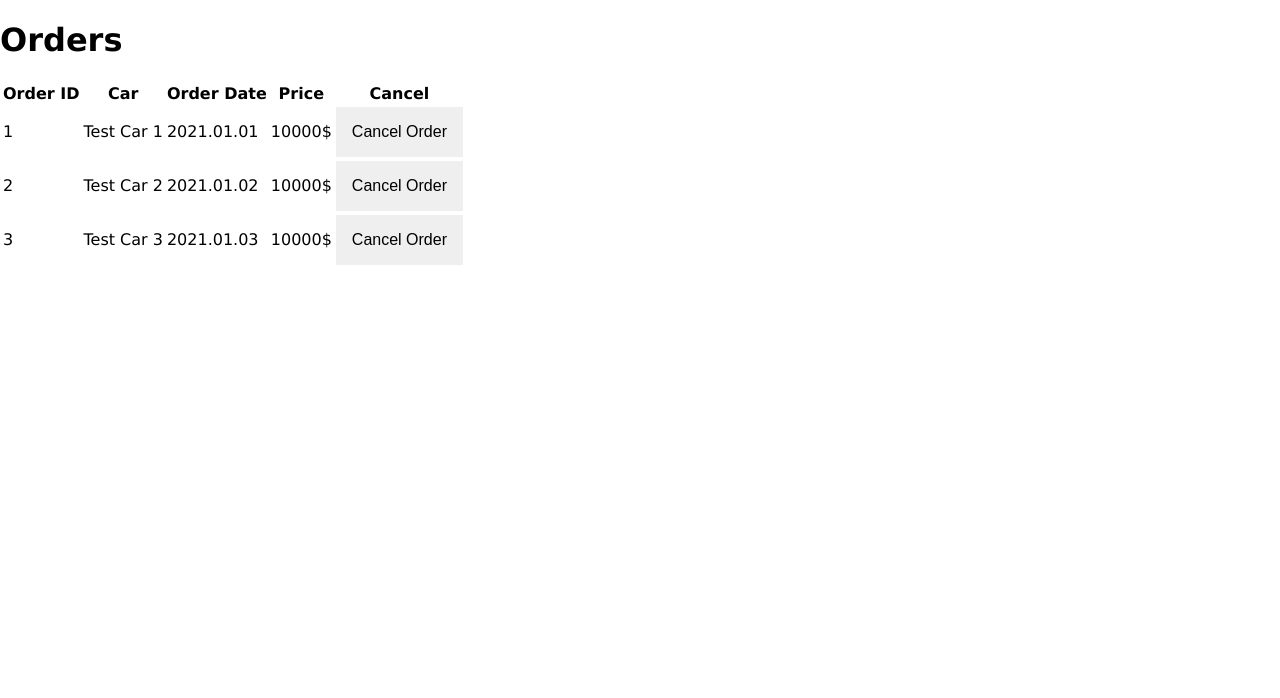
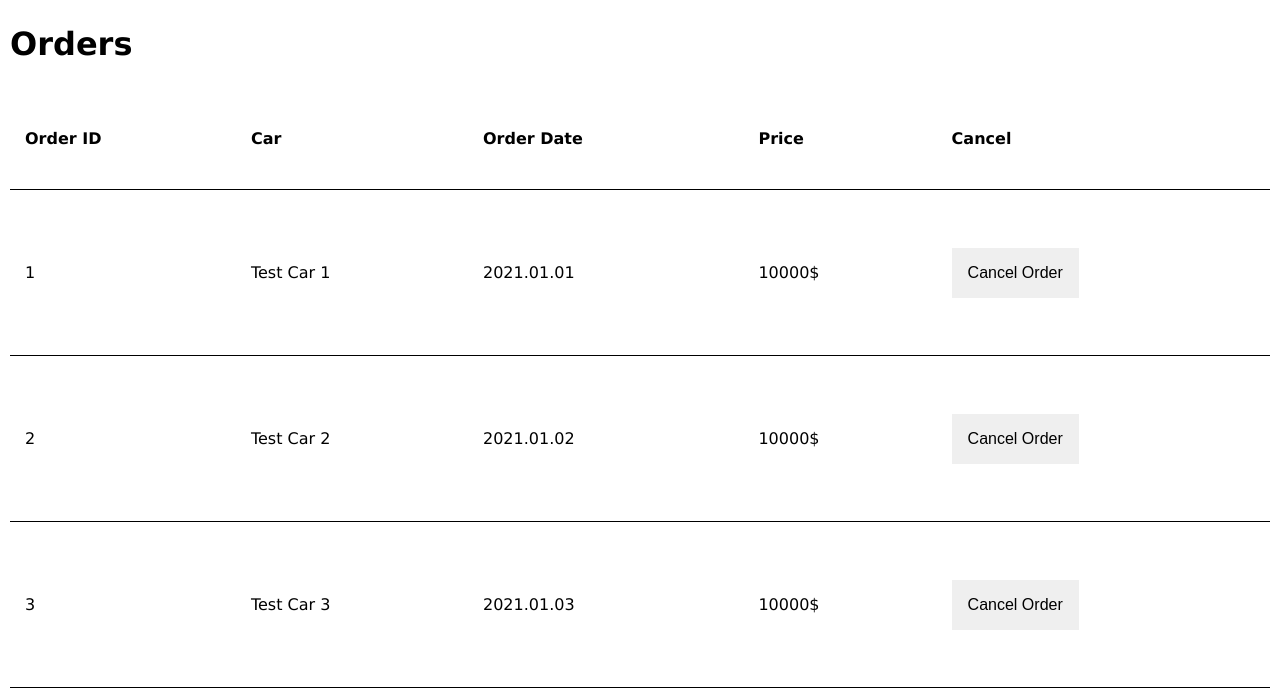
Before and after one commit to hammerhc/Car-Carrier, a Flask app: page /orders in a window 1280 px wide. Shown: the part 102-800 px from the top of the page. Run offline with Flask 2, Linux system fonts and the light colour scheme.

Commit message:
Updated Orders Page
Added Style

```diff
--- a/src/static/css/style.css
+++ b/src/static/css/style.css
@@ -183,7 +183,7 @@ button:hover {
   margin-block: auto;
 }
 
-#carDetailImage {
+.main {
   grid-area: main;
   width: 100%;
   height: 100%;
@@ -197,3 +197,27 @@ button:hover {
   grid-area: sidebar;
   margin: 0px;
 }
+
+.orderContainer {
+  box-sizing: border-box;
+  width: 100%;
+  height: 100%;
+  display: grid;
+  padding: 10px;
+  grid-template-columns: auto;
+  grid-template-rows: 10% auto;
+  grid-template-areas: "header" "main";
+  column-gap: 10px;
+  row-gap: 10px;
+}
+
+th, td {
+  padding: 15px;
+  text-align: left;
+  border-bottom: 1px solid black;
+}
+
+#orderTable {
+  height: auto;
+  border-spacing: 0px;
+}
--- a/src/templates/order/orders.html
+++ b/src/templates/order/orders.html
@@ -5,8 +5,10 @@
 {% endblock %}
 
 {% block content %}
-<h1>Orders</h1>
-<table id="orderTable">
+<div class="orderContainer">
+
+    <h1 class="contentTitle">Orders</h1>
+    <table id="orderTable" class="main">
         <tr>
             <th>Order ID</th>
             <th>Car</th>
@@ -15,4 +17,7 @@
             <th>Cancel</th>
         </tr>
     </table>
+
+</div>
+
 {% endblock %}
```
Lines whose indentation alone changed are shown as unchanged.
